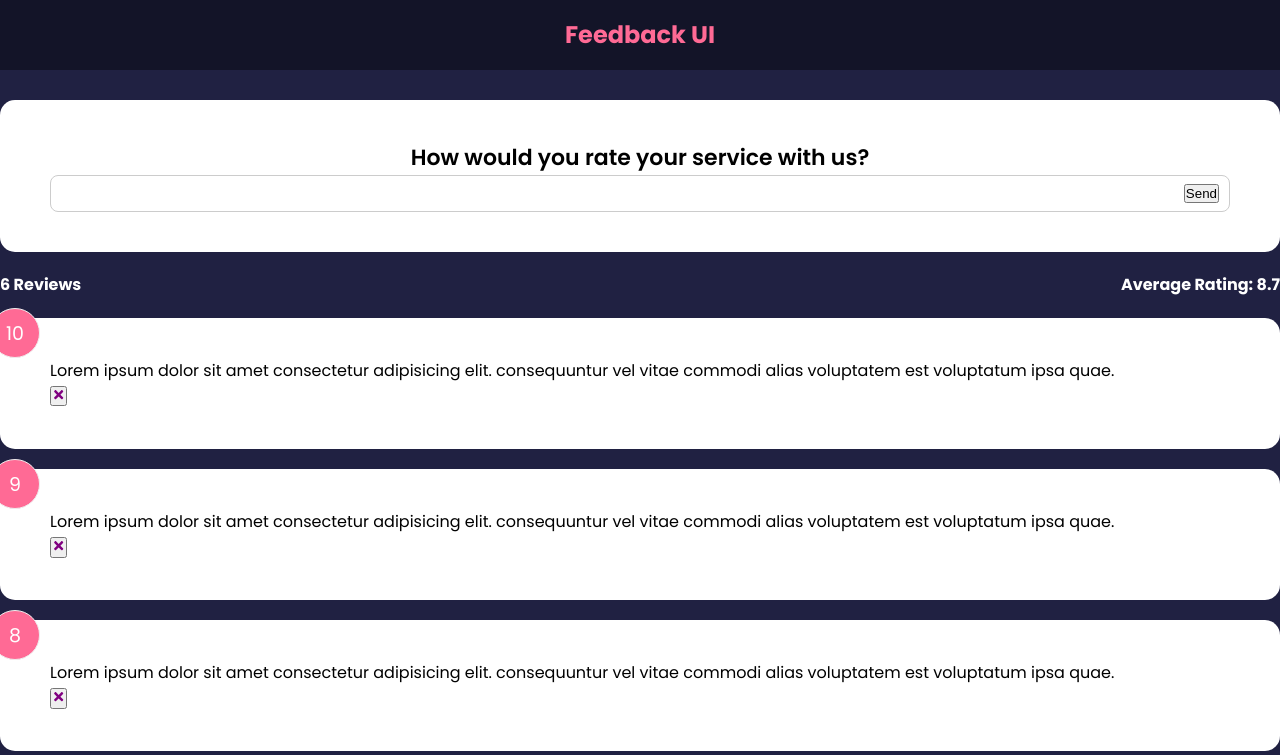
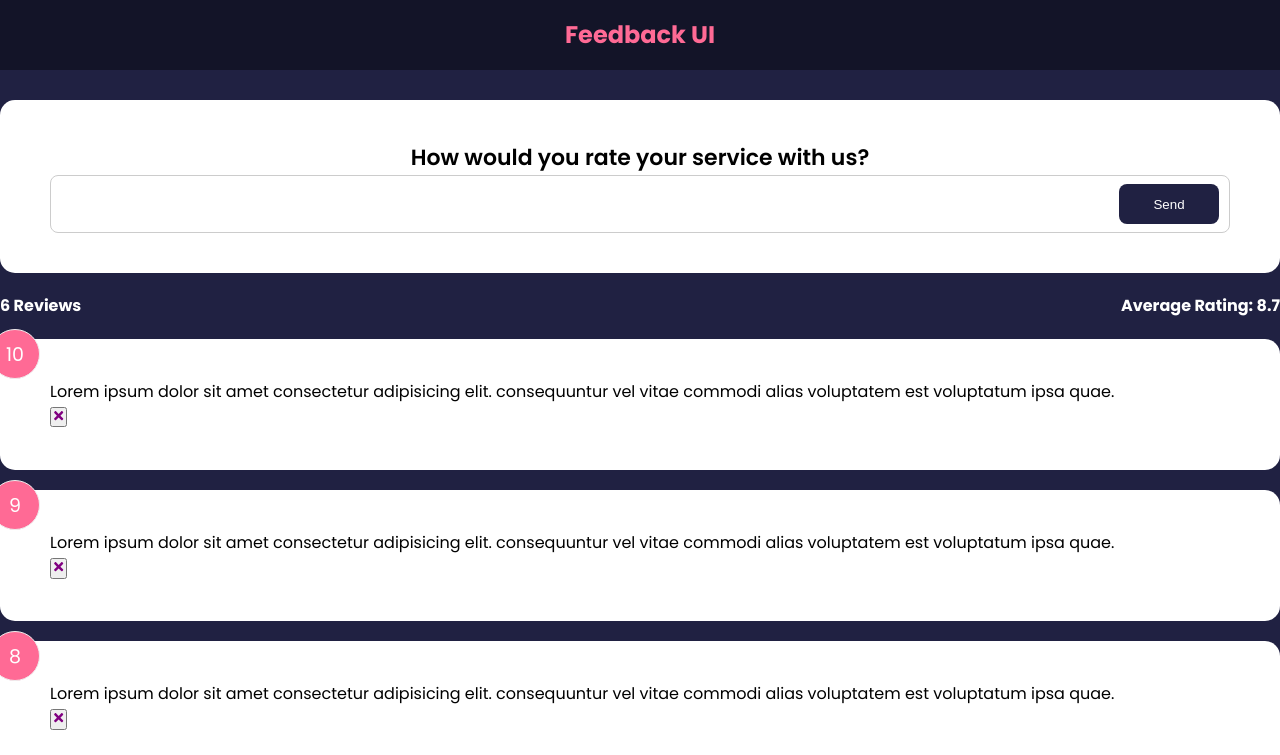
Before and after one commit to Samuellaudev/feedback-app, a React (Create React App) app: page / in a window 1280 px wide. Shown: the top 755 px of the page. Built offline with nearby package versions, Linux system fonts and the light colour scheme.

Commit message:
20. Custom <Button> Component 5 分鐘 (Button.jsx; props.children; defaultProps)

```diff
--- a/src/components/FeedbackForm.jsx
+++ b/src/components/FeedbackForm.jsx
@@ -1,6 +1,7 @@
 import { useState } from "react";
 import PropTypes from "prop-types";
 import Card from "./shared/Card";
+import Button from "./shared/Button";
 
 function FeedbackForm() {
   const [text, setText] = useState("");
@@ -14,7 +15,7 @@
         {/* todo - rating select component */}
         <div className="input-group">
           <input onChange={handleChange} type="text" value={text} />
-          <button type="submit">Send</button>
+          <Button type="submit">Send</Button>
         </div>
       </form>
     </Card>
--- /dev/null
+++ b/src/components/shared/Button.jsx
@@ -0,0 +1,25 @@
+import React from "react";
+import PropTypes from "prop-types";
+
+function Button({ children, version, type, isDisabled }) {
+  return (
+    <button type={type} disabled={isDisabled} className={`btn btn-${version}`}>
+      {children}
+    </button>
+  );
+}
+
+Button.defaultProps = {
+  version: "primary",
+  type: "button",
+  isDisabled: false,
+};
+
+Button.propTypes = {
+  children: PropTypes.node.isRequired,
+  version: PropTypes.string,
+  type: PropTypes.string,
+  isDisabled: PropTypes.bool,
+};
+
+export default Button;
--- a/src/index.css
+++ b/src/index.css
@@ -171,7 +171,7 @@
 .btn:disabled {
   background-color: #cccccc;
   color: #333;
-  cursor: auto;
+  cursor: not-allowed;
 }
 
 .btn:disabled:hover {
```
